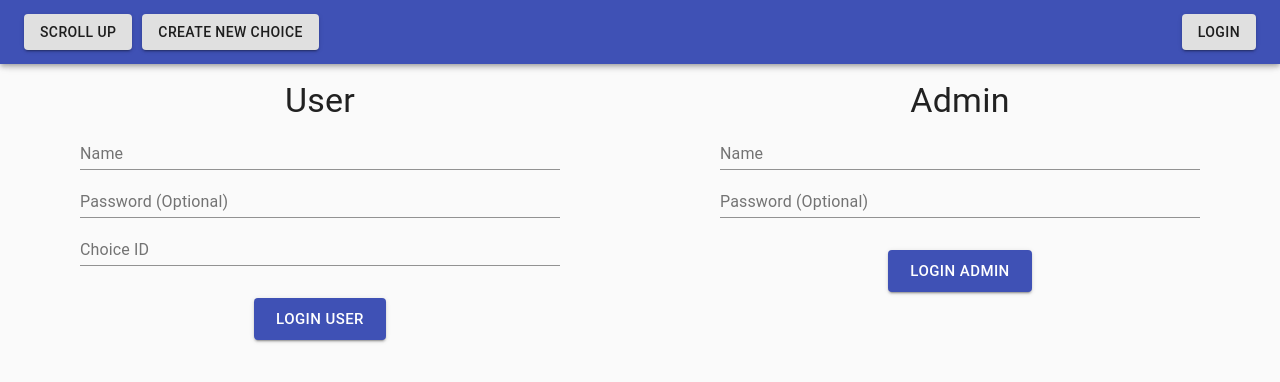
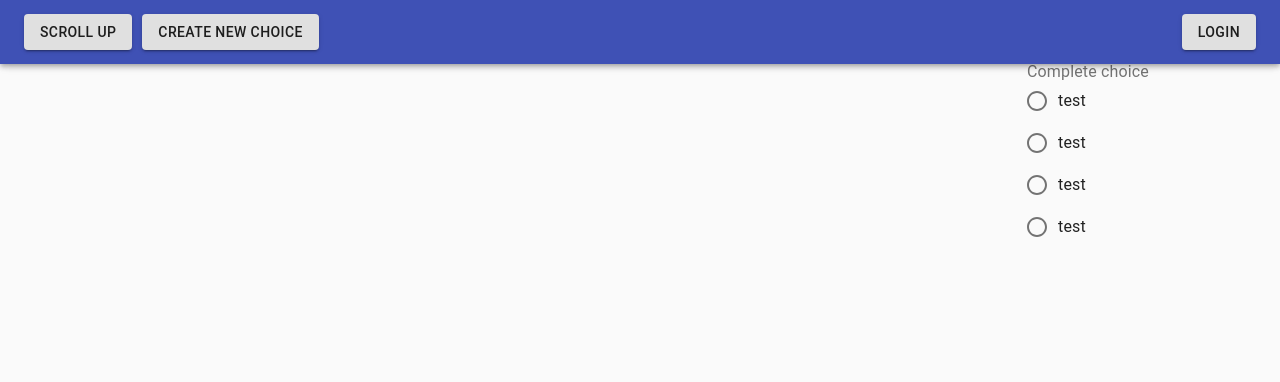
Before and after one commit to When2Choose/GUI, a React (Create React App) app: page /complete in a window 1280 px wide. Shown: the top 382 px of the page. Built offline with nearby package versions, Linux system fonts and the light colour scheme.

Commit message:
Create complete choice component

```diff
--- a/package.json
+++ b/package.json
@@ -4,6 +4,7 @@
   "private": true,
   "dependencies": {
     "@material-ui/core": "^4.11.0",
+    "@material-ui/icons": "^4.9.1",
     "@testing-library/jest-dom": "^5.11.4",
     "@testing-library/react": "^11.1.0",
     "@testing-library/user-event": "^12.1.10",
--- a/src/main/App.js
+++ b/src/main/App.js
@@ -14,6 +14,7 @@ import Login from "./Login";
 import ViewChoice from "./ViewChoice";
 import {ThemeProvider} from "@material-ui/styles";
 import {useMediaQuery, createMuiTheme, CssBaseline} from "@material-ui/core";
+import CompleteChoice from "./CompleteChoice";
 
 
 function App() {
@@ -32,7 +33,7 @@ function App() {
 
     return (
         <ThemeProvider theme={theme}>
-            <CssBaseline />
+            <CssBaseline/>
             <div className="App">
                 <BrowserRouter>
                     <Menu/>
@@ -42,6 +43,9 @@ function App() {
                         </Route>
                         <Route path="/create">
                             <CreateChoice/>
+                        </Route>
+                        <Route path="/complete">
+                            <CompleteChoice/>
                         </Route>
                         <Route path="/">
                             <Login/>
--- /dev/null
+++ b/src/main/CompleteChoice.css
@@ -0,0 +1,4 @@
+div.CompleteChoice {
+    padding-top: 5%;
+    display: block;
+}
--- /dev/null
+++ b/src/main/CompleteChoice.js
@@ -0,0 +1,28 @@
+import React from "react";
+import {FormControlLabel, FormControl, FormLabel, RadioGroup, Radio} from '@material-ui/core';
+import "./CompleteChoice.css"
+
+function CompleteChoice() {
+    const [value, setValue] = React.useState('female');
+
+    const handleChange = (event) => {
+        setValue(event.target.value);
+    };
+    return (
+        <div className="CompleteChoice">
+            <FormControl component="fieldset">
+                <FormLabel component="legend">Complete choice</FormLabel>
+                <RadioGroup aria-label="alternatives" name="alternatives" value={value} onChange={handleChange}>
+                    {[0, 1, 2, 3].map((value) => {
+                        const labelId = `checkbox-list-label-${value}`;
+                        return (
+                            <FormControlLabel value={labelId} control={<Radio/>} label="test"/>
+                        );
+                    })}
+                </RadioGroup>
+            </FormControl>
+        </div>
+    );
+}
+
+export default CompleteChoice;
--- a/src/main/ViewChoice.js
+++ b/src/main/ViewChoice.js
@@ -2,6 +2,7 @@ import React from "react";
 import {Button, Typography, Grid} from "@material-ui/core";
 import Alternative from "./Alternatives";
 import "./ViewChoice.css";
+import {Link} from "react-router-dom";
 
 function ViewChoice() {
     return (
@@ -11,14 +12,18 @@ function ViewChoice() {
                     <Typography variant="h2">Choice</Typography>
                 </Grid>
                 <Grid item xs={9}>
-                    <Typography inline variant="p" id="choiceDescription" align="left" display="block"> Insert a lot of text here,
+                    <Typography inline variant="p" id="choiceDescription" align="left" display="block"> Insert a lot of
+                        text here,
                         you know how it be, lorum ipsum dolor in da
                         house. I need more text here, so I'm going to start telling you all about Arun. Arun is a guy
                         who does a lot of stuff, like coding and taking classes and courses and lots of of teaching
                         things at WPI</Typography>
                 </Grid>
                 <Grid item xs={3}>
-                    <Button variant="contained" id="Complete" color="primary" style={{float: "right"}}>Complete</Button>
+                    <Link to="/complete">
+                        <Button variant="contained" id="Complete" color="primary"
+                                style={{float: "right"}}>Complete</Button>
+                    </Link>
                 </Grid>
 
                 <Grid item xs={12} id="alt0">
```
Also changed, not shown: 1 other file (tests, documents, lock files or other folders).
